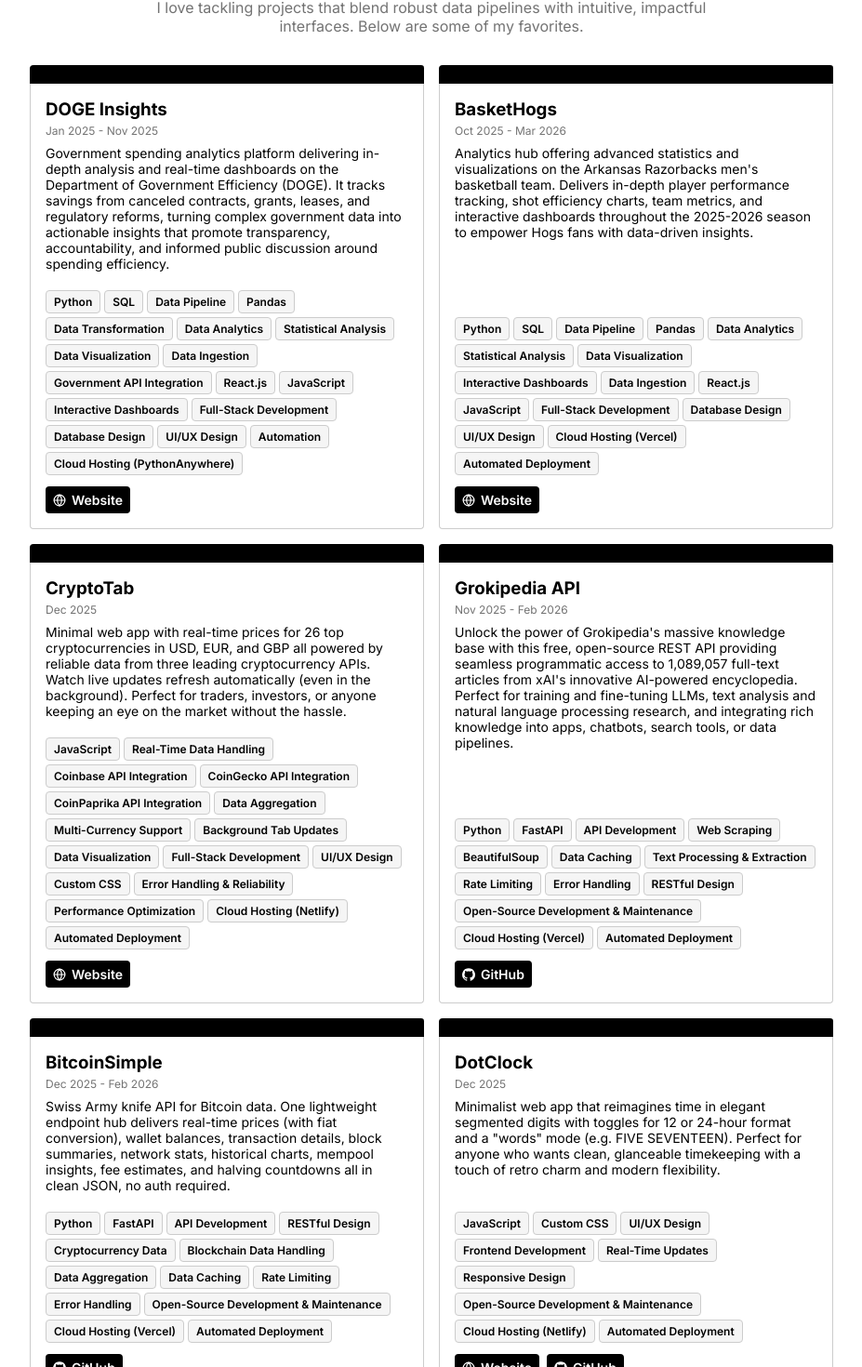
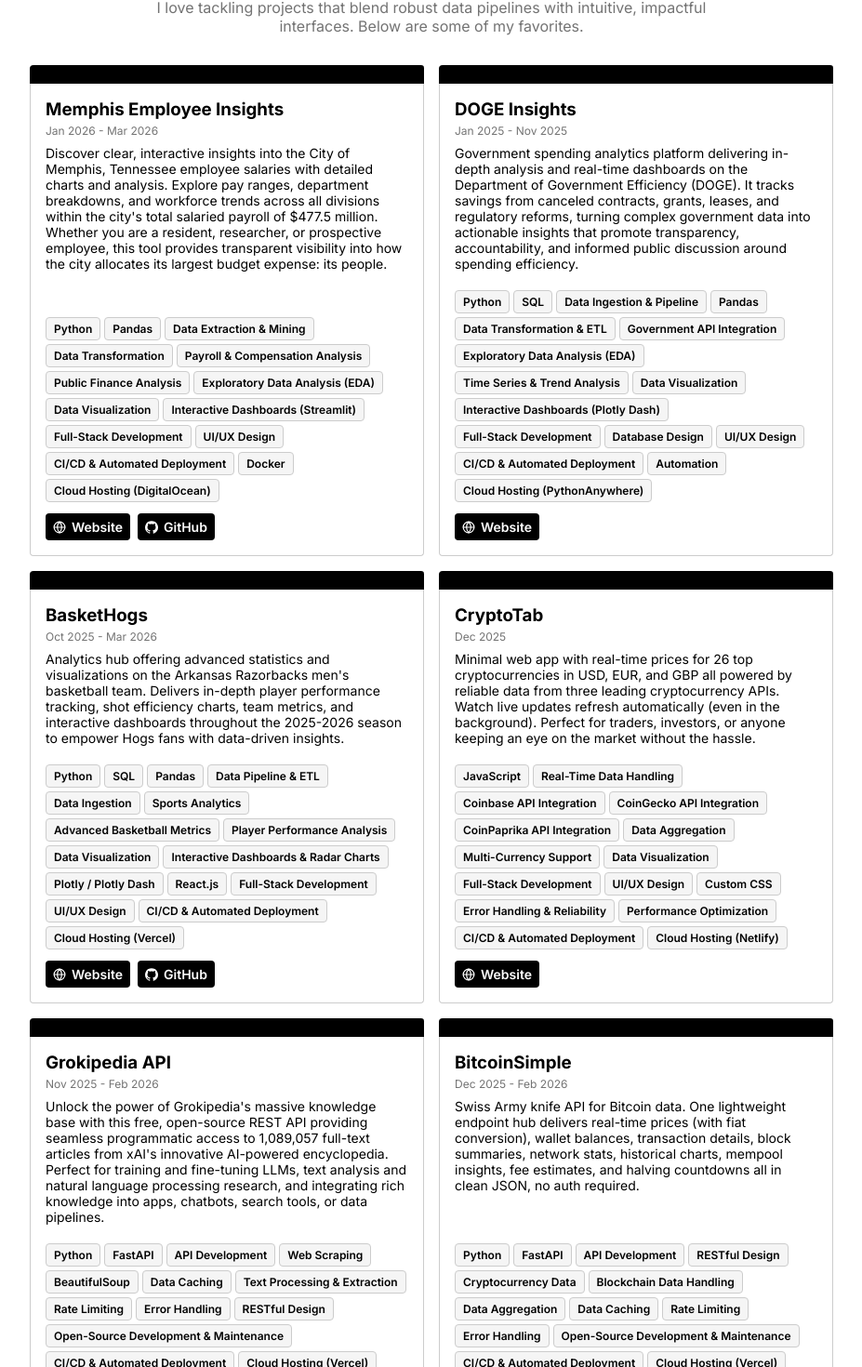
Before and after one commit to jasonniebauer/jasonniebauer.github.io, a React (Vite) app: page / in a window 1280 px wide. Shown: the part 473-1943 px from the top of the page at 93% size, without its empty margins (176-1103 px from the left). Built offline with nearby package versions, Linux system fonts and the light colour scheme.

Commit message:
Update projects

```diff
--- a/src/components/Projects.jsx
+++ b/src/components/Projects.jsx
@@ -1,5 +1,29 @@
 const Projects = () => {
     const myProjects = [
+        {
+            image: '',
+            title: 'Memphis Employee Insights',
+            dates: 'Jan 2026 - Mar 2026',
+            description: 'Discover clear, interactive insights into the City of Memphis, Tennessee employee salaries with detailed charts and analysis. Explore pay ranges, department breakdowns, and workforce trends across all divisions within the city\'s total salaried payroll of $477.5 million. Whether you are a resident, researcher, or prospective employee, this tool provides transparent visibility into how the city allocates its largest budget expense: its people.',
+            technology: [
+                'Python',
+                'Pandas',
+                'Data Extraction & Mining',
+                'Data Transformation',
+                'Payroll & Compensation Analysis',
+                'Public Finance Analysis',
+                'Exploratory Data Analysis (EDA)',
+                'Data Visualization',
+                'Interactive Dashboards (Streamlit)',
+                'Full-Stack Development',
+                'UI/UX Design',
+                'CI/CD & Automated Deployment',
+                'Docker',
+                'Cloud Hosting (DigitalOcean)'
+            ],
+            website: 'https://memphisinsights.com/',
+            source: 'https://github.com/jasonniebauer/memphis-employee-insights'
+        },
         {
             image: '',
             title: 'DOGE Insights',
@@ -8,20 +32,18 @@
             technology: [
                 'Python',
                 'SQL',
-                'Data Pipeline',
+                'Data Ingestion & Pipeline',
                 'Pandas',
-                'Data Transformation',
-                'Data Analytics',
-                'Statistical Analysis',
+                'Data Transformation & ETL',
+                'Government API Integration',
+                'Exploratory Data Analysis (EDA)',
+                'Time Series & Trend Analysis',
                 'Data Visualization',
-                'Data Ingestion',
-                'Government API Integration',
-                'React.js',
-                'JavaScript',
-                'Interactive Dashboards',
+                'Interactive Dashboards (Plotly Dash)',
                 'Full-Stack Development',
                 'Database Design',
                 'UI/UX Design',
+                'CI/CD & Automated Deployment',
                 'Automation',
                 'Cloud Hosting (PythonAnywhere)'
             ],
@@ -36,23 +58,23 @@
             technology: [
                 'Python',
                 'SQL',
-                'Data Pipeline',
                 'Pandas',
-                'Data Analytics',
-                'Statistical Analysis',
+                'Data Pipeline & ETL',
+                'Data Ingestion',
+                'Sports Analytics',
+                'Advanced Basketball Metrics',
+                'Player Performance Analysis',
                 'Data Visualization',
-                'Interactive Dashboards',
-                'Data Ingestion',
+                'Interactive Dashboards & Radar Charts',
+                'Plotly / Plotly Dash',
                 'React.js',
-                'JavaScript',
                 'Full-Stack Development',
-                'Database Design',
                 'UI/UX Design',
-                'Cloud Hosting (Vercel)',
-                'Automated Deployment'
+                'CI/CD & Automated Deployment',
+                'Cloud Hosting (Vercel)'
             ],
             website: 'https://www.baskethogs.com/',
-            source: ''
+            source: 'https://github.com/jasonniebauer/baskethogs'
         },
         {
             image: '',
@@ -67,15 +89,14 @@
                 'CoinPaprika API Integration',
                 'Data Aggregation',
                 'Multi-Currency Support',
-                'Background Tab Updates',
                 'Data Visualization',
                 'Full-Stack Development',
                 'UI/UX Design',
                 'Custom CSS',
                 'Error Handling & Reliability',
                 'Performance Optimization',
+                'CI/CD & Automated Deployment',
                 'Cloud Hosting (Netlify)',
-                'Automated Deployment',
             ],
             website: 'https://cryptotab.app/',
             source: ''
@@ -97,8 +118,8 @@
                 'Error Handling',
                 'RESTful Design',
                 'Open-Source Development & Maintenance',
+                'CI/CD & Automated Deployment',
                 'Cloud Hosting (Vercel)',
-                'Automated Deployment',
             ],
             website: '',
             source: 'https://github.com/dataxapi/grokipedia-api'
@@ -120,31 +141,31 @@
                 'Rate Limiting',
                 'Error Handling',
                 'Open-Source Development & Maintenance',
+                'CI/CD & Automated Deployment',
                 'Cloud Hosting (Vercel)',
-                'Automated Deployment',
             ],
             website: '',
             source: 'https://github.com/jasonniebauer/bitcoinsimple'
         },
-        {
-            image: '',
-            title: 'DotClock',
-            dates: 'Dec 2025',
-            description: 'Minimalist web app that reimagines time in elegant segmented digits with toggles for 12 or 24-hour format and a "words" mode (e.g. FIVE SEVENTEEN). Perfect for anyone who wants clean, glanceable timekeeping with a touch of retro charm and modern flexibility.',
-            technology: [
-                'JavaScript',
-                'Custom CSS',
-                'UI/UX Design',
-                'Frontend Development',
-                'Real-Time Updates',
-                'Responsive Design',
-                'Open-Source Development & Maintenance',
-                'Cloud Hosting (Netlify)',
-                'Automated Deployment',
-            ],
-            website: 'https://dotclock.app/',
-            source: 'https://github.com/jasonniebauer/dotclock'
-        },
+        // {
+        //     image: '',
+        //     title: 'DotClock',
+        //     dates: 'Dec 2025',
+        //     description: 'Minimalist web app that reimagines time in elegant segmented digits with toggles for 12 or 24-hour format and a "words" mode (e.g. FIVE SEVENTEEN). Perfect for anyone who wants clean, glanceable timekeeping with a touch of retro charm and modern flexibility.',
+        //     technology: [
+        //         'JavaScript',
+        //         'Custom CSS',
+        //         'UI/UX Design',
+        //         'Frontend Development',
+        //         'Real-Time Updates',
+        //         'Responsive Design',
+        //         'Open-Source Development & Maintenance',
+        //         'Cloud Hosting (Netlify)',
+        //         'Automated Deployment',
+        //     ],
+        //     website: 'https://dotclock.app/',
+        //     source: 'https://github.com/jasonniebauer/dotclock'
+        // },
     ];
 
     const projectsList = myProjects.map(project =>
```
